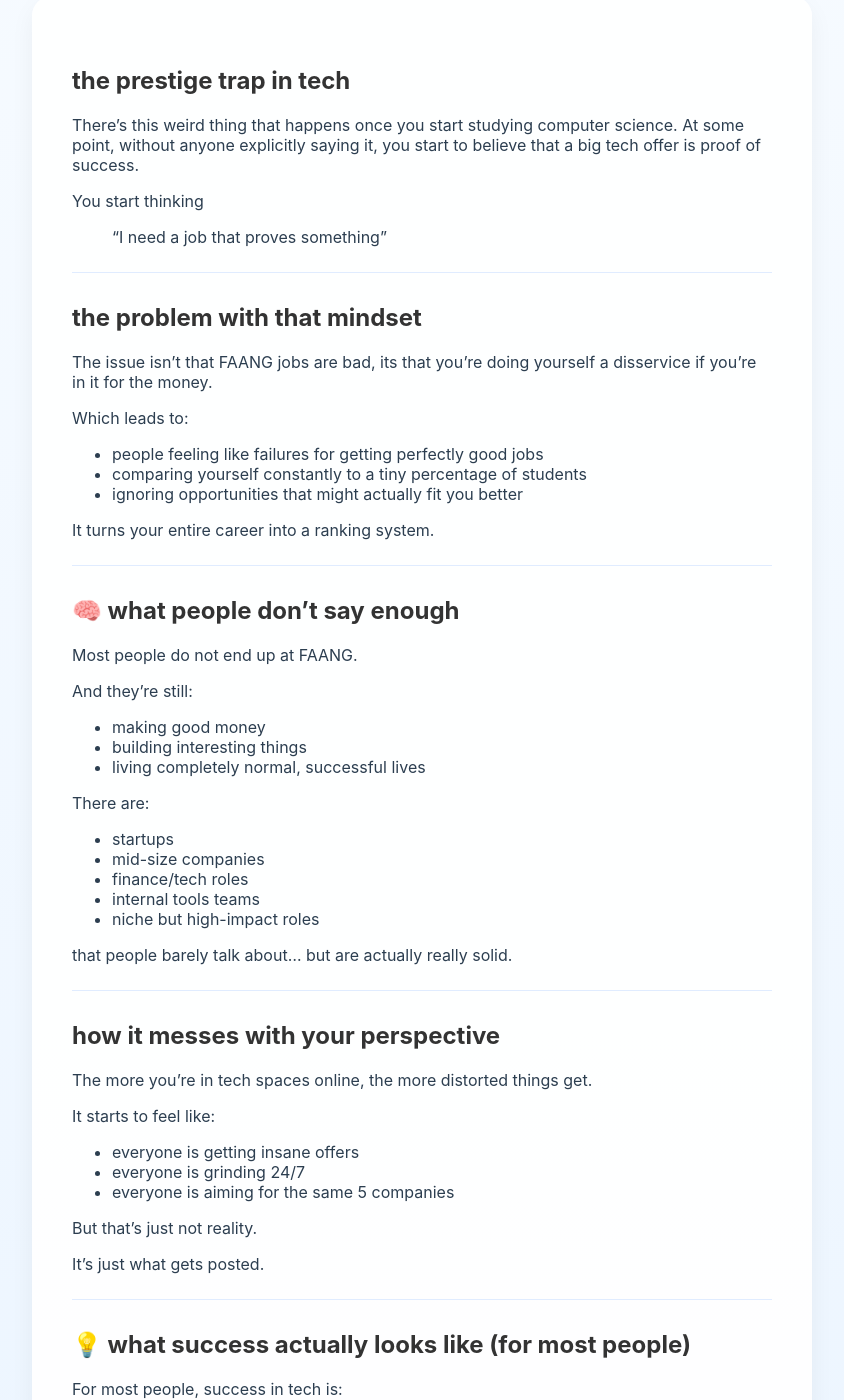
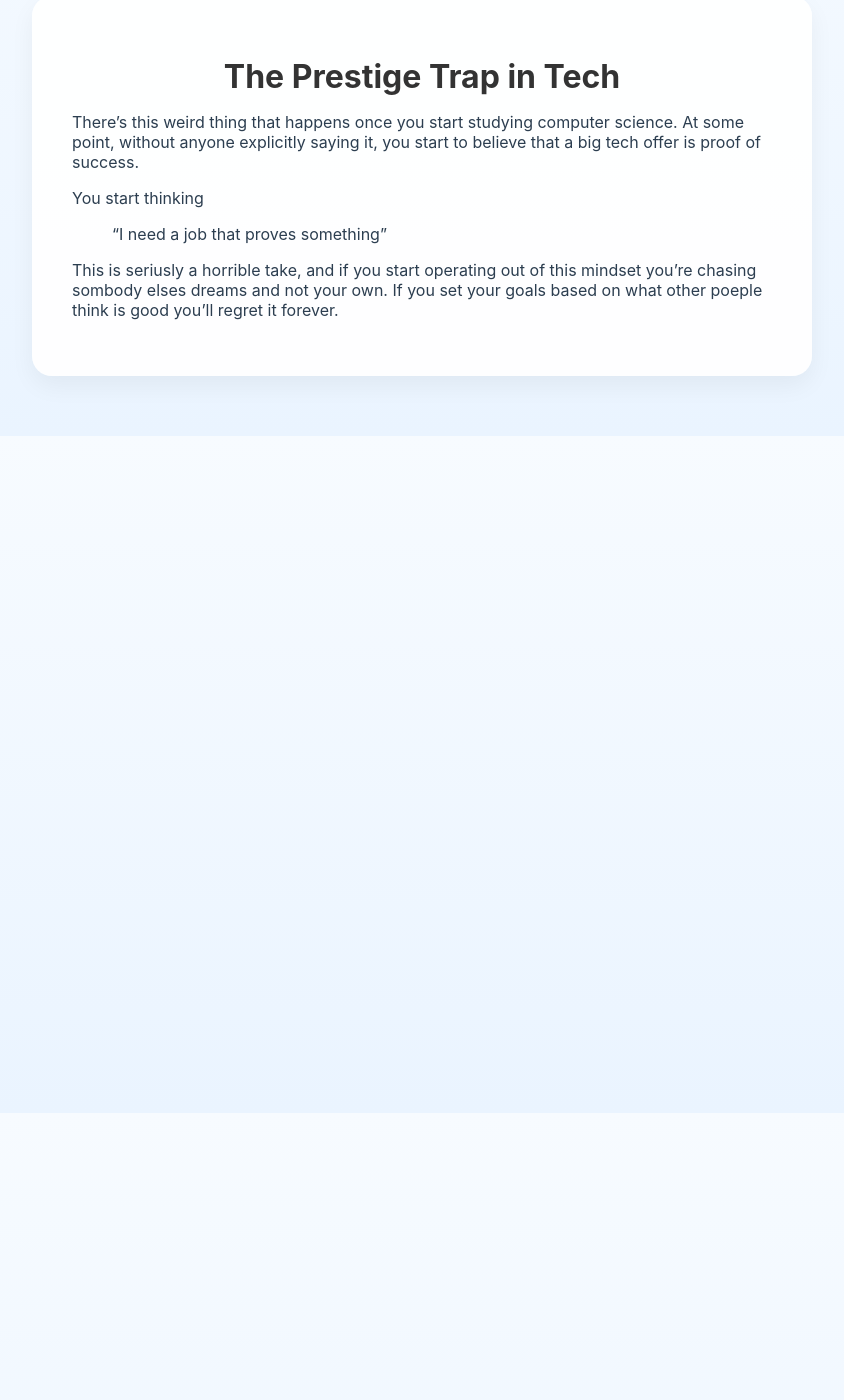
Before and after one commit to hiredmaybe67/hiredmaybe67.github.io, a Jekyll site: the page built from prestigeTrap.md, in a window 1280 px wide and 1400 px high, scrolled down 241 px. Shown: the whole window, without its empty margins (218-1062 px from the left). Built offline with Jekyll 4.4.1, drawn with Linux system fonts in a browser that asks for light colours; after the commit the page ends 900 px from its top, so only the background shows below that; some of the changed text lies outside the part shown.

Commit message:
Update prestigeTrap.md

```diff
--- a/prestigeTrap.md
+++ b/prestigeTrap.md
@@ -3,87 +3,11 @@ layout: default
 title: the prestige trap in tech
 ---
 
-## the prestige trap in tech
+# The Prestige Trap in Tech
 
 There’s this weird thing that happens once you start studying computer science. At some point, without anyone explicitly saying it, you start to believe that a big tech offer is proof of success.
 
 You start thinking
 > “I need a job that proves something”
 
----
-
-## the problem with that mindset
-
-The issue isn’t that FAANG jobs are bad, its that you're doing yourself a disservice if you're in it for the money.
-
-
-Which leads to:
-- people feeling like failures for getting perfectly good jobs
-- comparing yourself constantly to a tiny percentage of students
-- ignoring opportunities that might actually fit you better
-
-It turns your entire career into a ranking system.
-
----
-
-## 🧠 what people don’t say enough
-
-Most people do not end up at FAANG.
-
-And they’re still:
-- making good money
-- building interesting things
-- living completely normal, successful lives
-
-There are:
-- startups
-- mid-size companies
-- finance/tech roles
-- internal tools teams
-- niche but high-impact roles
-
-that people barely talk about… but are actually really solid.
-
----
-
-## how it messes with your perspective
-
-The more you’re in tech spaces online, the more distorted things get.
-
-It starts to feel like:
-- everyone is getting insane offers
-- everyone is grinding 24/7
-- everyone is aiming for the same 5 companies
-
-But that’s just not reality.
-
-It’s just what gets posted.
-
----
-
-## 💡 what success actually looks like (for most people)
-
-For most people, success in tech is:
-
-- having a stable, well-paying job
-- working on things that are at least somewhat interesting
-- having time for a life outside of work
-- growing over time
-
-Not:
-- optimizing every decision for prestige
-- chasing logos
-- constantly feeling behind
-
----
-
-## where I’m at with it
-
-I’m still figuring this out.
-
-It’s hard not to compare yourself when that’s the environment you’re in.
-
-But I’m starting to realize that:
-
-just because something is the most talked about path
-doesn’t mean it’s the best one
+This is seriusly a horrible take, and if you start operating out of this mindset you're chasing sombody elses dreams and not your own. If you set your goals based on what other poeple think is good you'll regret it forever.
```
